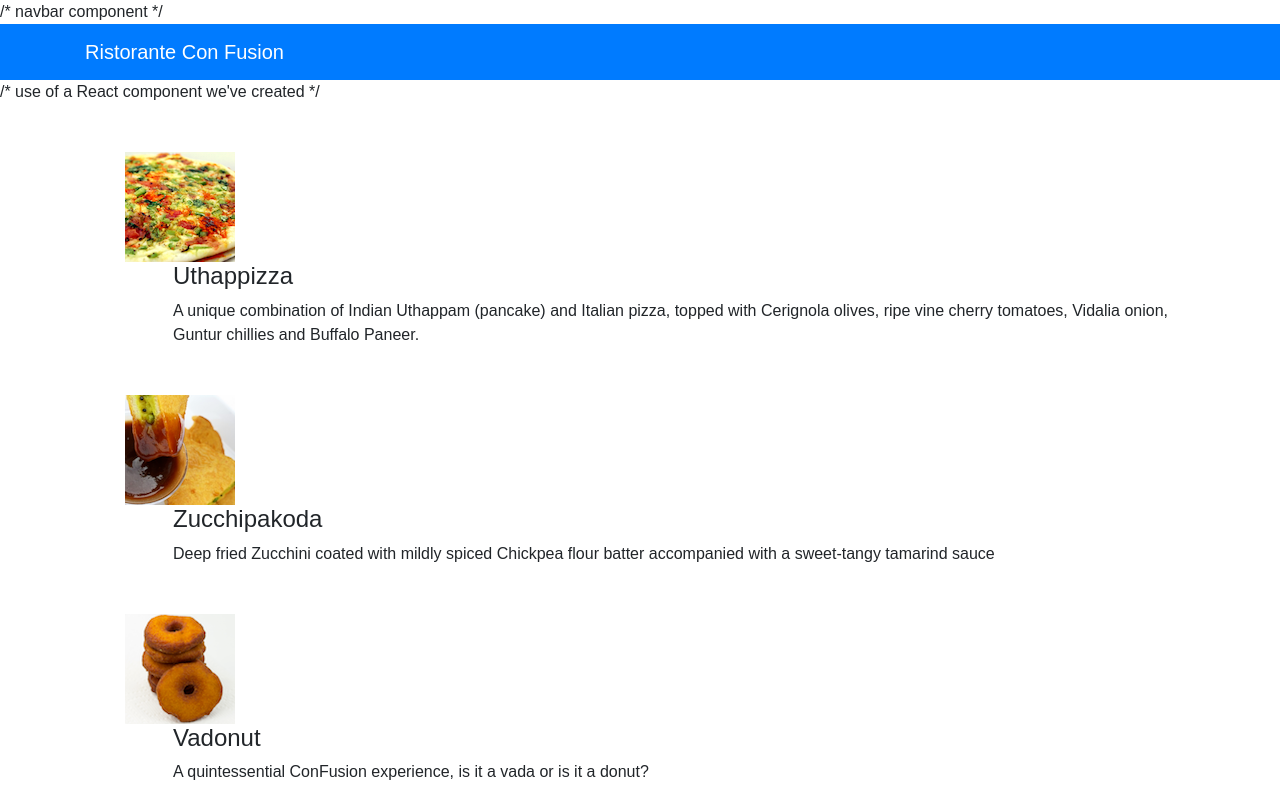
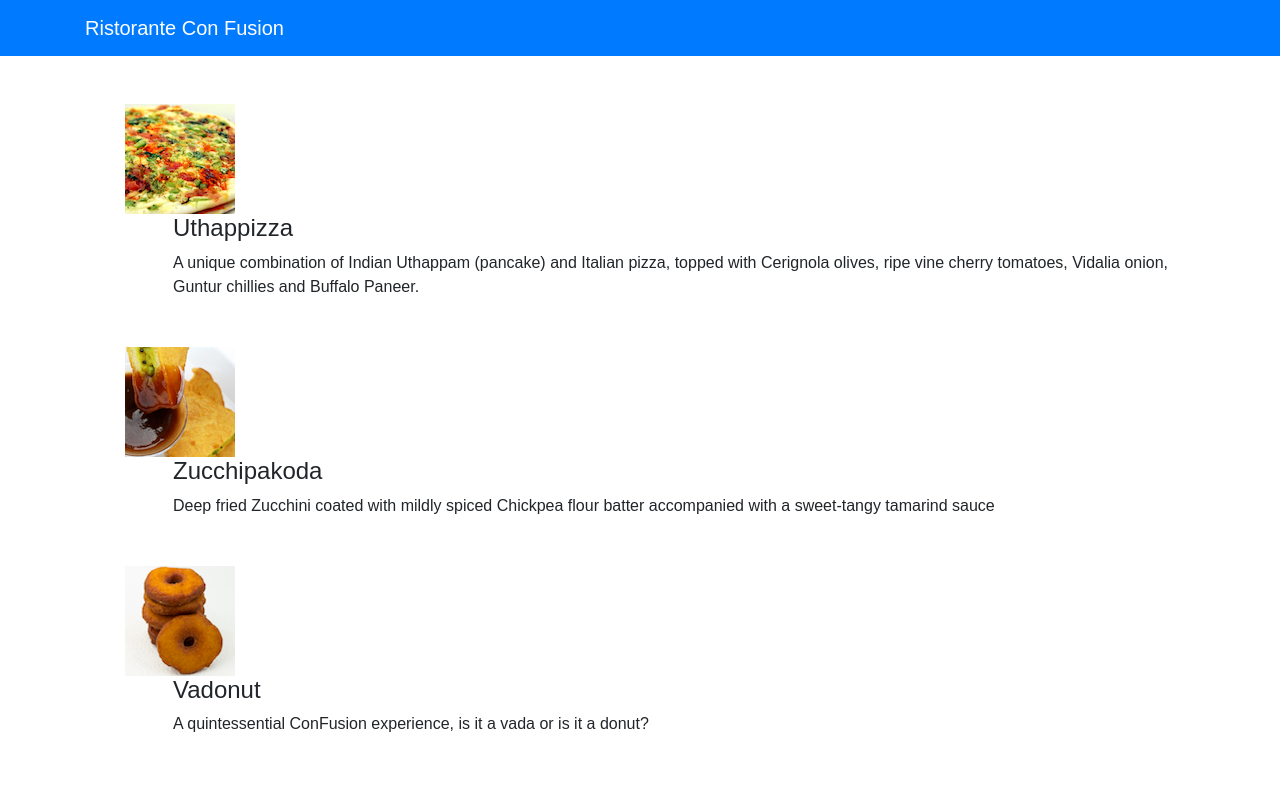
Before and after one commit to SolangeUG/front-end-web-development-with-react, a React (Create React App) app in the folder 01-introduction-to-react/confusion/: page / in a window 1280 px wide. Shown: the top 800 px of the page. Built offline with nearby package versions, Linux system fonts and the light colour scheme.

Commit message:
Remove use of App className

```diff
--- a/01-introduction-to-react/confusion/src/App.js
+++ b/01-introduction-to-react/confusion/src/App.js
@@ -6,14 +6,14 @@ import Menu from './components/MenuComponent';
 class App extends Component {
   render() {
     return (
-      <div className="App">
-        /* navbar component */
+      <div>
+        {/* navbar component */}
         <Navbar dark color="primary">
           <div className="container">
             <NavbarBrand href="/">Ristorante Con Fusion</NavbarBrand>
           </div>
         </Navbar>
-        /* use of a React component we've created */
+        {/* use of a React component we've created */}
         <Menu/>
       </div>
     );
```
